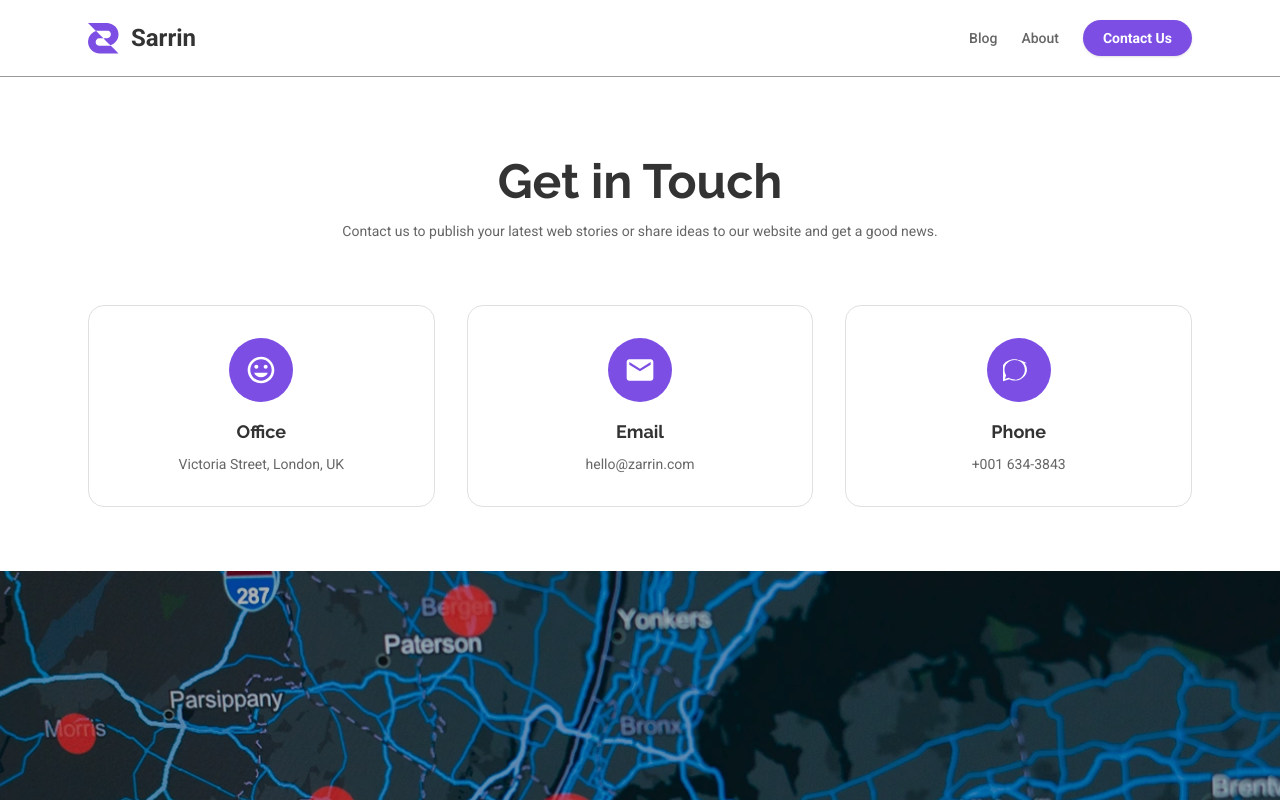
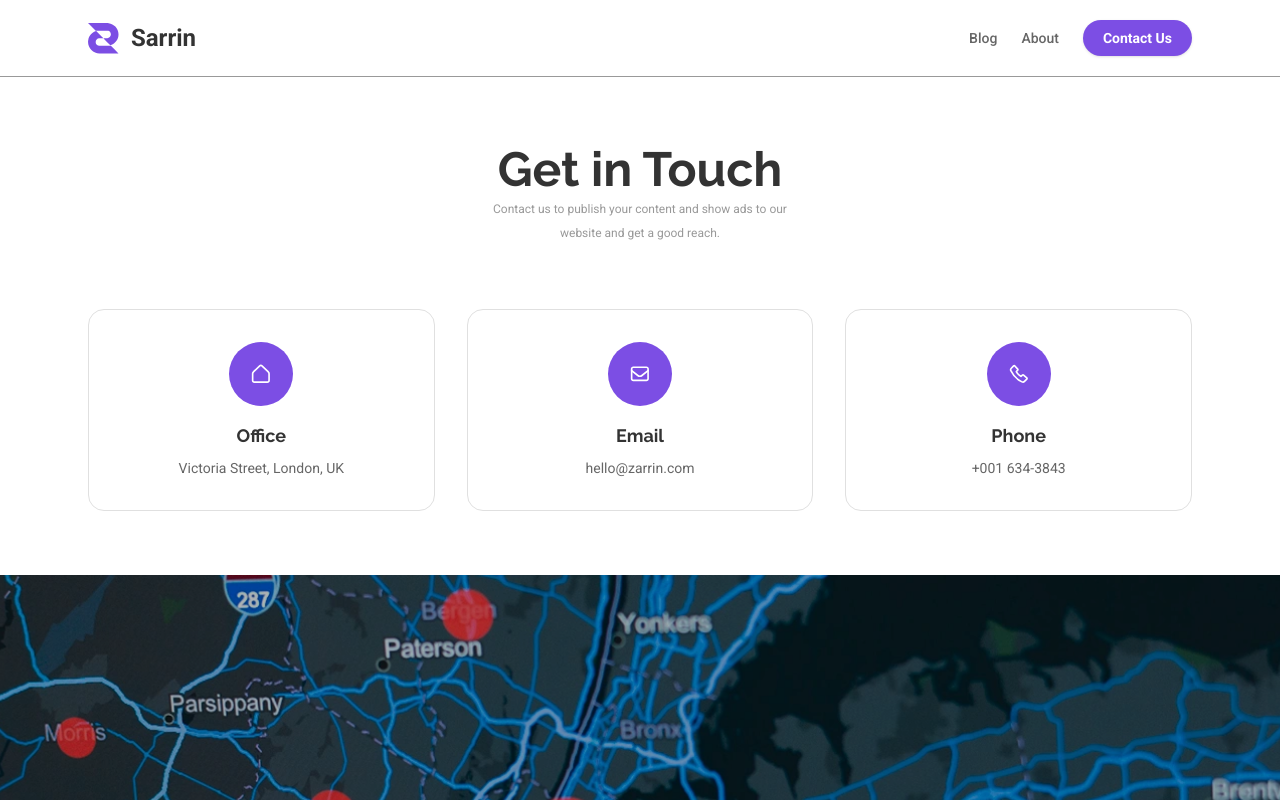
Before and after one commit to OleksandrStrunkin/nextjs-postgres-blog, a Next.js app: page /contact in a window 1280 px wide. Shown: the top 800 px of the page. Built offline with nearby package versions, Linux system fonts and the light colour scheme; no server answers.

Commit message:
feat: Add Icon component and update Contact page with new icons for improved UI

```diff
--- a/app/contact/page.tsx
+++ b/app/contact/page.tsx
@@ -4,6 +4,7 @@ import { useState } from "react";
 import Image from "next/image";
 import { supabase } from "@/lib/supabase";
 import NewsletterSection from "@/components/NewsletterSection";
+import Icon from "@/components/Icon";
 
 interface FormState {
   name: string;
@@ -106,12 +107,12 @@ export default function ContactPage() {
     <div className="bg-white">
       {/* Header Section */}
       <section className="mx-auto max-w-6xl px-6 pt-20 pb-16 text-center">
-        <h1 className="text-4xl font-bold text-dark md:text-5xl">
+        <h1 className="text-[clamp(1.5rem,4vw+1rem,3rem)] font-bold text-dark">
           Get in Touch
         </h1>
-        <p className="mt-4 max-w-2xl mx-auto text-sm text-gray-medium">
-          Contact us to publish your latest web stories or share ideas to our
-          website and get a good news.
+        <p className="mt-4 max-w-77.5 mx-auto text-[12px] text-gray-light">
+          Contact us to publish your content and show ads to our website and get
+          a good reach.
         </p>
       </section>
 
@@ -121,9 +122,7 @@ export default function ContactPage() {
           {/* Office Card */}
           <div className="flex flex-col items-center text-center p-8 rounded-2xl border border-[#E0E0E0] hover:border-primary transition">
             <div className="flex h-16 w-16 items-center justify-center rounded-full bg-primary text-white">
-              <svg className="h-8 w-8" fill="currentColor" viewBox="0 0 24 24">
-                <path d="M12 2C6.48 2 2 6.48 2 12s4.48 10 10 10 10-4.48 10-10S17.52 2 12 2zm0 18c-4.41 0-8-3.59-8-8s3.59-8 8-8 8 3.59 8 8-3.59 8-8 8zm3.5-9c.83 0 1.5-.67 1.5-1.5S16.33 8 15.5 8 14 8.67 14 9.5s.67 1.5 1.5 1.5zm-7 0c.83 0 1.5-.67 1.5-1.5S9.33 8 8.5 8 7 8.67 7 9.5 7.67 11 8.5 11zm3.5 6.5c2.33 0 4.31-1.46 5.11-3.5H6.89c.8 2.04 2.78 3.5 5.11 3.5z" />
-              </svg>
+              <Icon name="icon-office" className="w-5 h-5" />
             </div>
             <h3 className="mt-4 text-lg font-semibold text-dark">Office</h3>
             <p className="mt-2 text-sm text-gray-medium">
@@ -134,9 +133,7 @@ export default function ContactPage() {
           {/* Email Card */}
           <div className="flex flex-col items-center text-center p-8 rounded-2xl border border-[#E0E0E0] hover:border-primary transition">
             <div className="flex h-16 w-16 items-center justify-center rounded-full bg-primary text-white">
-              <svg className="h-8 w-8" fill="currentColor" viewBox="0 0 24 24">
-                <path d="M20 4H4c-1.1 0-1.99.9-1.99 2L2 18c0 1.1.9 2 2 2h16c1.1 0 2-.9 2-2V6c0-1.1-.9-2-2-2zm0 4l-8 5-8-5V6l8 5 8-5v2z" />
-              </svg>
+              <Icon name="icon-email" className="w-5 h-5" />
             </div>
             <h3 className="mt-4 text-lg font-semibold text-dark">Email</h3>
             <p className="mt-2 text-sm text-gray-medium">hello@zarrin.com</p>
@@ -145,9 +142,7 @@ export default function ContactPage() {
           {/* Phone Card */}
           <div className="flex flex-col items-center text-center p-8 rounded-2xl border border-[#E0E0E0] hover:border-primary transition">
             <div className="flex h-16 w-16 items-center justify-center rounded-full bg-primary text-white">
-              <svg className="h-8 w-8" fill="currentColor" viewBox="0 0 24 24">
-                <path d="M17.92 7.02C15.24 5.18 12.04 4 8.5 4c-5.07 0-9.44 3.49-9.44 7.99 0 1.38.35 2.7.97 3.85L0 20.5l4.72-1.55c1.13.63 2.4 1.01 3.78 1.01 5.07 0 9.44-3.5 9.44-8 0-1.8-.63-3.49-1.82-4.94zM8.5 19c-1.38 0-2.74-.35-3.92-.99l-.28-.15-2.9.95.99-2.82-.18-.28c-.7-1.17-1.1-2.53-1.1-3.91 0-4.05 3.41-7.35 7.59-7.35 2.04 0 3.97.79 5.42 2.19 1.45 1.4 2.25 3.32 2.25 5.36 0 4.05-3.41 7.35-7.59 7.35z" />
-              </svg>
+              <Icon name="icon-phone" className="w-5 h-5" />
             </div>
             <h3 className="mt-4 text-lg font-semibold text-dark">Phone</h3>
             <p className="mt-2 text-sm text-gray-medium">+001 634-3843</p>
@@ -167,7 +162,7 @@ export default function ContactPage() {
           <div className="absolute inset-0 bg-black/30"></div>
         </div>
         <div className="col-start-1 row-start-1 self-end translate-y-1/2 z-10 px-6">
-          <div className="max-w-4xl mx-auto bg-white rounded-2xl shadow-2xl p-8 md:p-12">
+          <div className="max-w-134 mx-auto bg-white rounded-2xl shadow-2xl p-8 md:p-12">
             <form onSubmit={handleSubmit} className="space-y-6">
               {/* Name & Email Row */}
               <div className="grid grid-cols-2 gap-4">
--- /dev/null
+++ b/components/Icon.tsx
@@ -0,0 +1,34 @@
+import React from "react";
+
+interface IconProps {
+  name: string;
+  size?: number;
+  color?: string;
+  className?: string;
+}
+
+const Icon: React.FC<IconProps> = ({
+  name,
+  size = 24,
+  color = "currentColor",
+  className = "",
+}) => {
+  return (
+    <svg
+      width={size}
+      height={size}
+      viewBox="0 0 24 24"
+      fill="none"
+      stroke={color}
+      strokeWidth="2"
+      strokeLinecap="round"
+      strokeLinejoin="round"
+      className={className}
+      aria-label={name}
+    >
+      <use href={`/sprite.svg#${name}`}/>
+    </svg>
+  );
+};
+
+export default Icon;
```
Also changed, not shown: public/sprite.svg (added).
